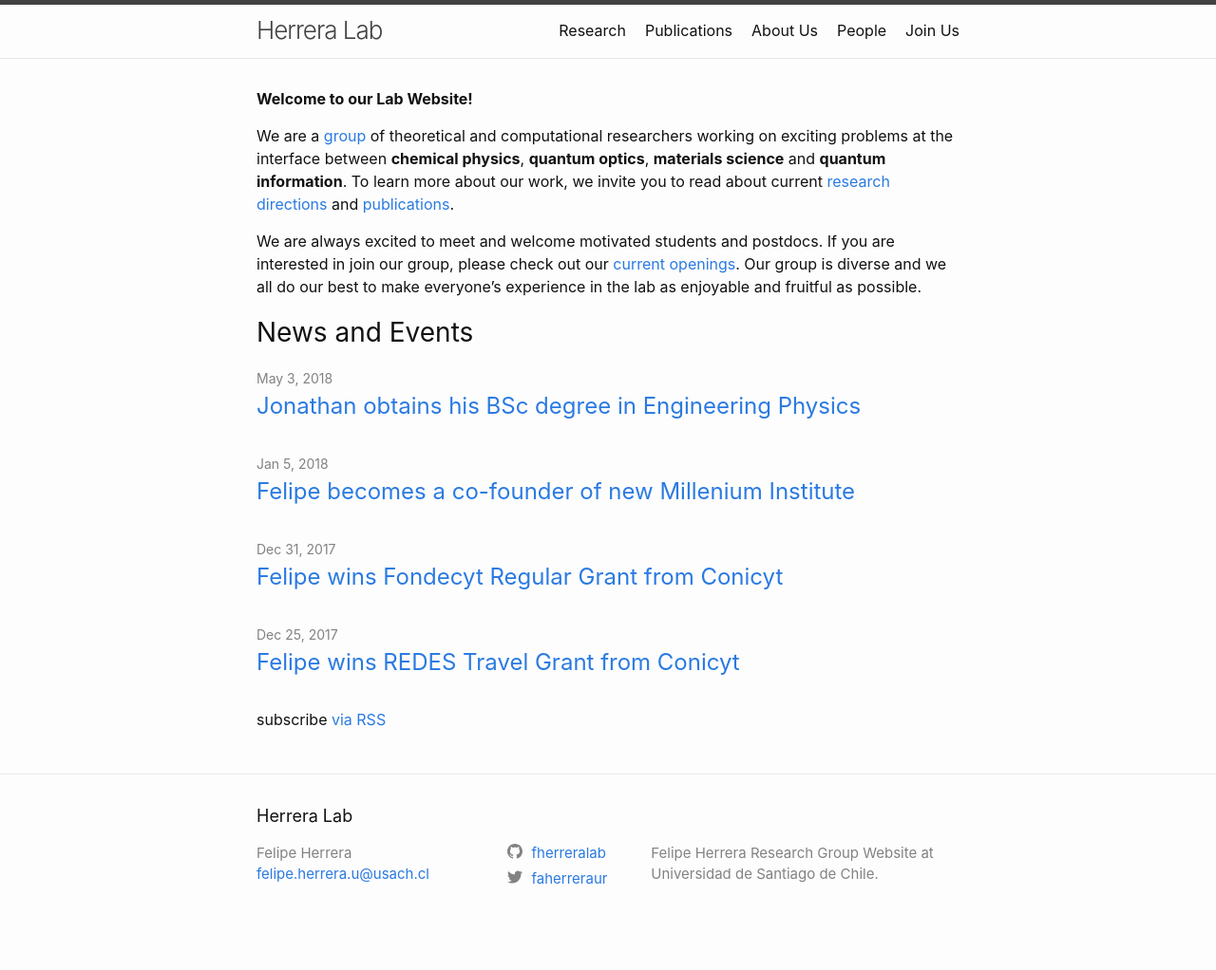
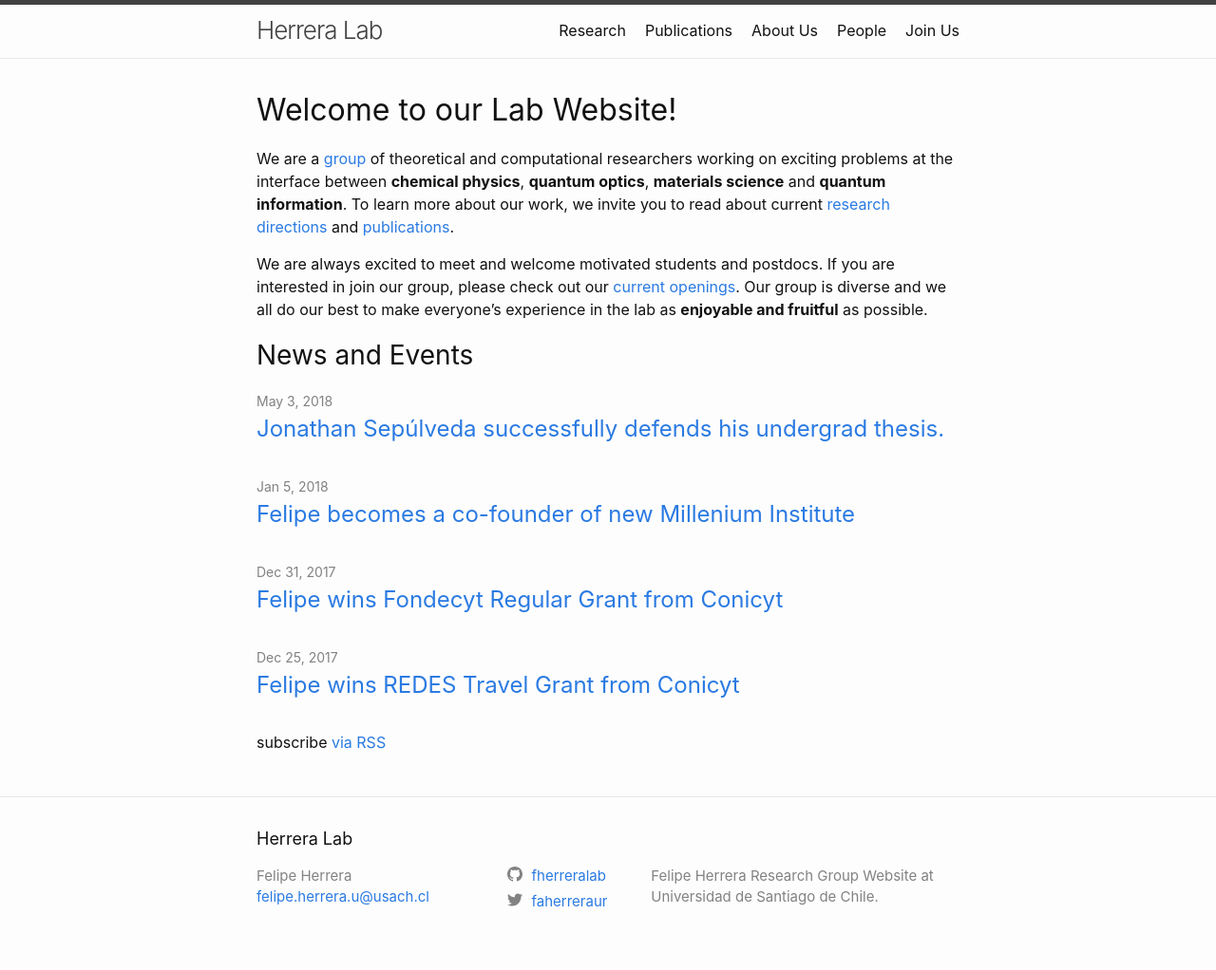
Before and after one commit to fherreralab/fherreralab.github.io, a Jekyll site: the page built from index.md, in a window 1280 px wide. Shown: the whole page at 95% size. Built offline with Jekyll 4.4.1, drawn with Linux system fonts in a browser that asks for light colours; before the commit the page ends 998 px from its top, so only the background shows below that.

Commit message:
updated home page title & edited posts

```diff
--- a/_posts/2018-05-3-Jonathan-receives-his-BSc-in-Engineering-Physics.md
+++ b/_posts/2018-05-3-Jonathan-receives-his-BSc-in-Engineering-Physics.md
@@ -1,7 +1,7 @@
 ---
 layout: post
-title: "Jonathan obtains his BSc degree in Engineering Physics"
+title: "Jonathan Sepúlveda successfully defends his undergrad thesis."
 categories: misc
 ---
 
-After successfully defending his undergraduate thesis entitled "**Estudio Computacional de Plasmones Localizados en Nanoparticulas de Plata**" (￼*Computational Study of Localized Plasmons in Silver Nanoparticles*), Jonathan Sepulveda was confered the BSc Degree in Engineering Physics at USACH. Congratulations Jonathan for a job well done!
+After successfully defending his undergraduate thesis entitled "**Estudio Computacional de Plasmones Localizados en Nanoparticulas de Plata**" (￼*Computational Study of Localized Plasmons in Silver Nanoparticles*), Jonathan fulfilled all requirements to obtain his BSc Degree in Engineering Physics at USACH. **Congratulations Jonathan for a job well done!**
--- a/index.md
+++ b/index.md
@@ -1,13 +1,11 @@
 ---
 layout: home
+title: Welcome to our Lab Website!
 ---
-
-
-**Welcome to our Lab Website!**
 
 We are a [group](/people/) of theoretical and computational researchers working on exciting problems at the interface between **chemical physics**, **quantum optics**, **materials science** and **quantum information**. To learn more about our work, we invite you to read about current [research directions](/research-areas/) and [publications](/publications/).
 
-We are always excited to meet and welcome motivated students and postdocs. If you are interested in join our group, please check out our [current openings](/openings/). Our group is diverse and we all do our best to make everyone's experience in the lab as enjoyable and fruitful as possible.
+We are always excited to meet and welcome motivated students and postdocs. If you are interested in join our group, please check out our [current openings](/openings/). Our group is diverse and we all do our best to make everyone's experience in the lab as **enjoyable and fruitful** as possible.
 
 
 [home-image]:{{ "/assets/img/displaced-potential-cavity.pdf" | absolute_url }}
```
Also changed, not shown: 3 other files.
